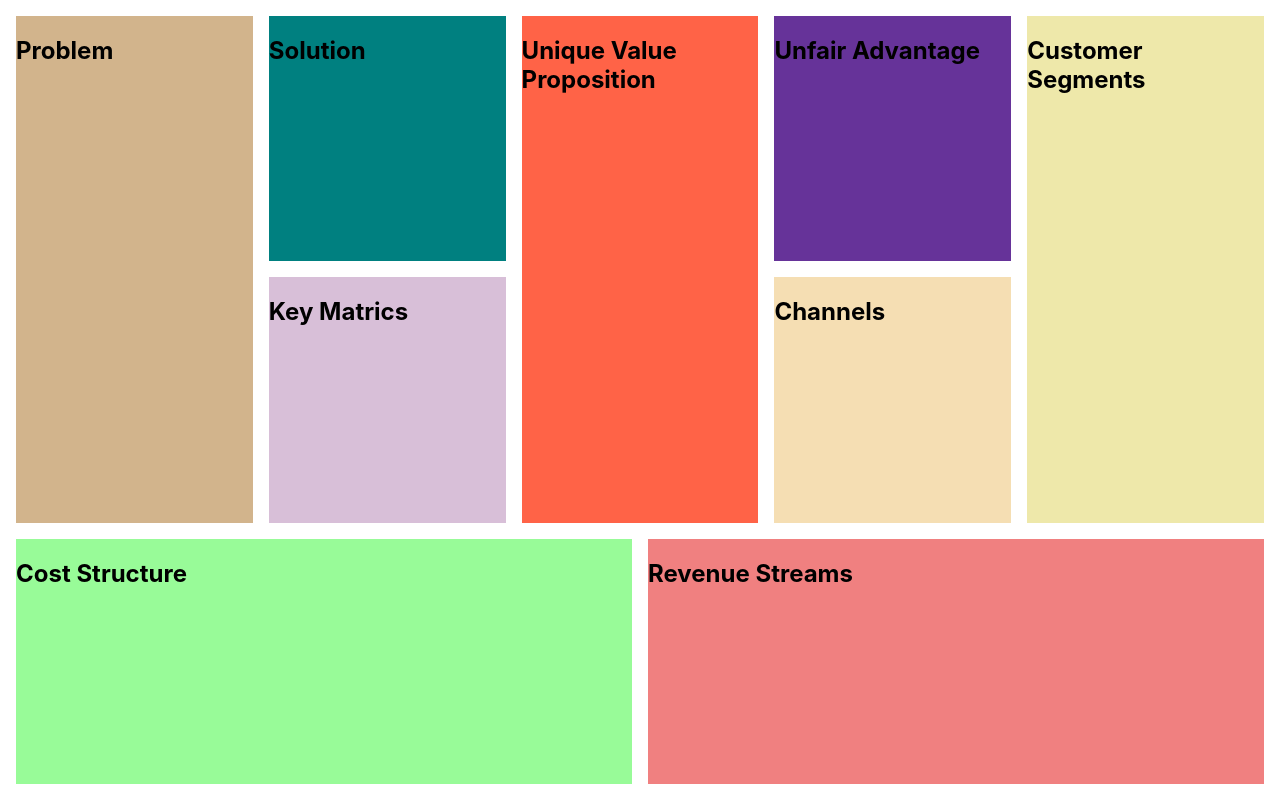
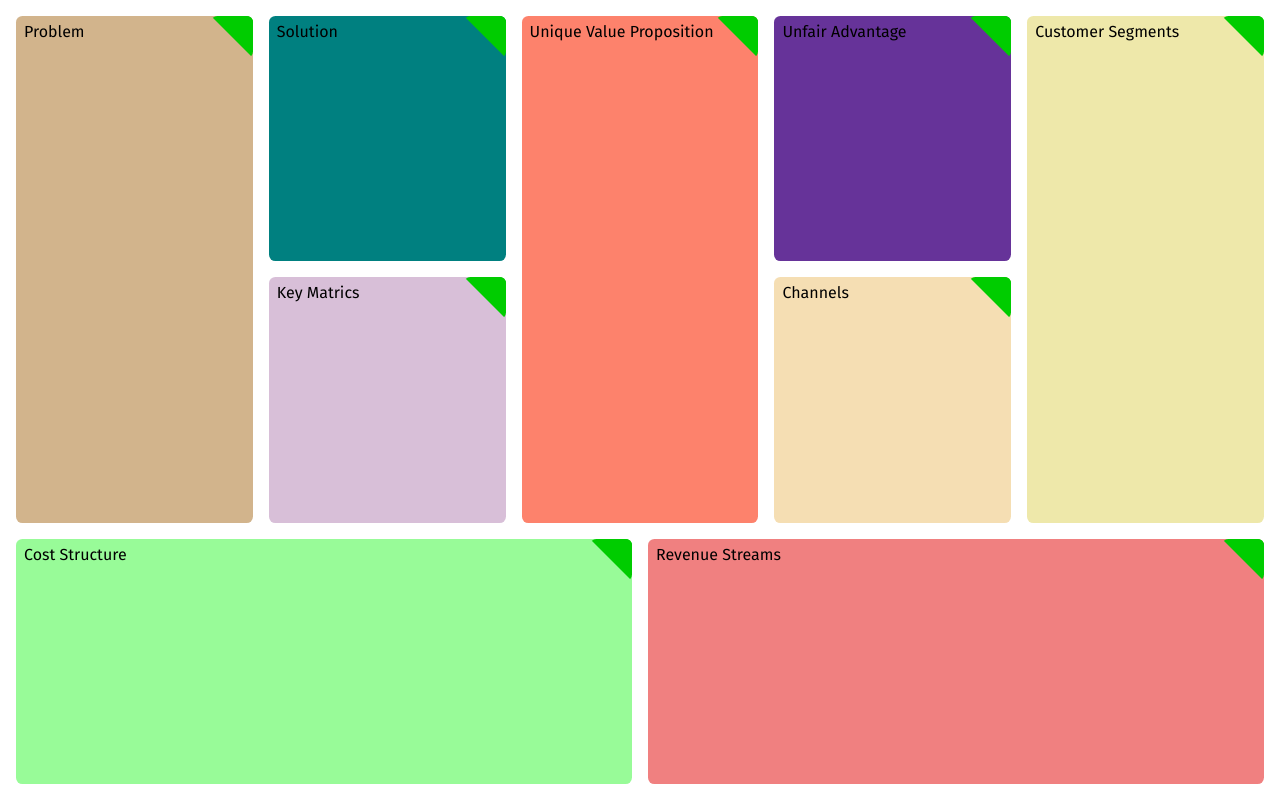
Before and after one commit to anshusaurav/Lean-Canvas, a React (Create React App) app: page / in a window 1280 px wide. Built offline with nearby package versions, Linux system fonts and the light colour scheme.

Commit message:
Canvas Container

```diff
--- a/src/App.js
+++ b/src/App.js
@@ -1,39 +1,10 @@
 import React from 'react';
 import './App.scss';
+import CanvasContainer from './components/CanvasContainer';
 
 function App() {
   return (
-    <div className="lean-canvas-container">
-      <div class='a'>
-        <h2>Problem</h2>
-      </div>
-      <div class='b'>
-        <h2>Solution</h2>
-      </div>
-      <div class='c'>
-        <h2>Key Matrics</h2>
-      </div>
-      <div class='d'>
-        <h2>Unique Value Proposition</h2>
-      </div>
-      <div class='e'>
-        <h2>Unfair Advantage</h2>
-      </div>
-      <div class='f'>
-        <h2>Channels</h2>
-      </div>
-      <div class='g'>
-        <h2>Customer Segments</h2>
-      </div>
-      <div class='h'>
-        <h2>Cost Structure</h2>
-      </div>
-
-      <div class='i'>
-        <h2>Revenue Streams</h2>
-      </div>
-
-    </div>
+    <CanvasContainer />
   );
 }
 
--- a/src/App.scss
+++ b/src/App.scss
@@ -1,4 +1,135 @@
+/* http://meyerweb.com/eric/tools/css/reset/
+   v2.0 | 20110126
+   License: none (public domain)
+*/
+@import url("https://fonts.googleapis.com/css2?family=Fira+Sans:wght@300;400;500;600;700&display=swap");
+html,
+body,
+div,
+span,
+applet,
+object,
+iframe,
+h1,
+h2,
+h3,
+h4,
+h5,
+h6,
+p,
+blockquote,
+pre,
+a,
+abbr,
+acronym,
+address,
+big,
+cite,
+code,
+del,
+dfn,
+em,
+img,
+ins,
+kbd,
+q,
+s,
+samp,
+small,
+strike,
+strong,
+sub,
+sup,
+tt,
+var,
+b,
+u,
+i,
+center,
+dl,
+dt,
+dd,
+ol,
+ul,
+li,
+fieldset,
+form,
+label,
+legend,
+table,
+caption,
+tbody,
+tfoot,
+thead,
+tr,
+th,
+td,
+article,
+aside,
+canvas,
+details,
+embed,
+figure,
+figcaption,
+footer,
+header,
+hgroup,
+menu,
+nav,
+output,
+ruby,
+section,
+summary,
+time,
+mark,
+audio,
+video {
+  margin: 0;
+  padding: 0;
+  border: 0;
+  font-size: 100%;
+  font: inherit;
+  vertical-align: baseline;
+}
+/* HTML5 display-role reset for older browsers */
+article,
+aside,
+details,
+figcaption,
+figure,
+footer,
+header,
+hgroup,
+menu,
+nav,
+section {
+  display: block;
+}
+body {
+  line-height: 1;
+  font-family: "Fira Sans", sans-serif;
+}
+ol,
+ul {
+  list-style: none;
+}
+blockquote,
+q {
+  quotes: none;
+}
+blockquote:before,
+blockquote:after,
+q:before,
+q:after {
+  content: "";
+  content: none;
+}
+table {
+  border-collapse: collapse;
+  border-spacing: 0;
+}
 .lean-canvas-container {
+  animation: 2s ease-in-out 0s 1 slideInFromLeft;
   display: grid;
   grid-gap: 1rem;
   height: 100vh;
@@ -11,6 +142,30 @@
     "h h h h h i i i i i";
   grid-template-rows: repeat(3, 1fr);
   grid-template-columns: repeat(10, 1fr);
+  .box {
+    position: relative;
+    padding: 0.5rem;
+    border-radius: 0.4rem;
+    &:after,
+    &:before {
+      content: "";
+      position: absolute;
+      top: 0;
+      right: 0;
+      border-color: transparent;
+      border-style: solid;
+    }
+    &:before {
+      border-width: 1.5em;
+    }
+    &:after {
+      border-radius: 0.4rem;
+      border-width: 1.35rem;
+      border-right-color: #0c0;
+      border-top-color: #0c0;
+    }
+  }
+
   .a {
     grid-area: a;
     background-color: tan;
@@ -25,7 +180,7 @@
   }
   .d {
     grid-area: d;
-    background-color: tomato;
+    background-color: rgb(253, 130, 108);
   }
   .e {
     grid-area: e;
@@ -48,3 +203,12 @@
     background-color: lightcoral;
   }
 }
+
+@keyframes slideInFromLeft {
+  0% {
+    transform: translateX(100%);
+  }
+  100% {
+    transform: translateX(0);
+  }
+}
--- /dev/null
+++ b/src/components/CanvasContainer.js
@@ -0,0 +1,39 @@
+import React, { Component } from 'react'
+class CanvasContainer extends Component {
+    render() {
+        return (
+            <div className="lean-canvas-container">
+                <div class='a box'>
+                    <h2>Problem</h2>
+                </div>
+                <div class='b box'>
+                    <h2>Solution</h2>
+                </div>
+                <div class='c box'>
+                    <h2>Key Matrics</h2>
+                </div>
+                <div class='d box'>
+                    <h2>Unique Value Proposition</h2>
+                </div>
+                <div class='e box'>
+                    <h2>Unfair Advantage</h2>
+                </div>
+                <div class='f box'>
+                    <h2>Channels</h2>
+                </div>
+                <div class='g box'>
+                    <h2>Customer Segments</h2>
+                </div>
+                <div class='h box'>
+                    <h2>Cost Structure</h2>
+                </div>
+
+                <div class='i box'>
+                    <h2>Revenue Streams</h2>
+                </div>
+
+            </div>
+        )
+    }
+}
+export default CanvasContainer;
```
